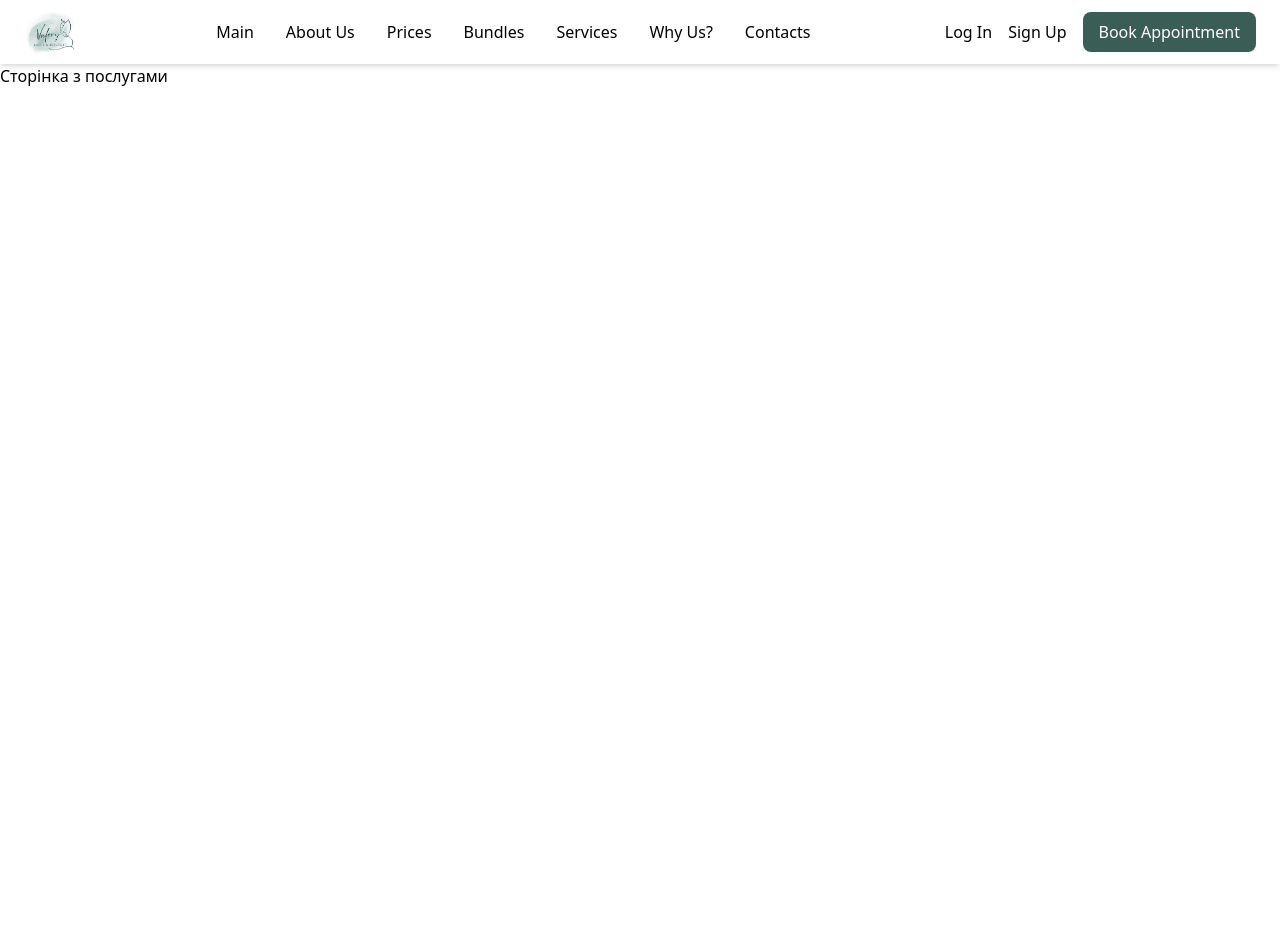
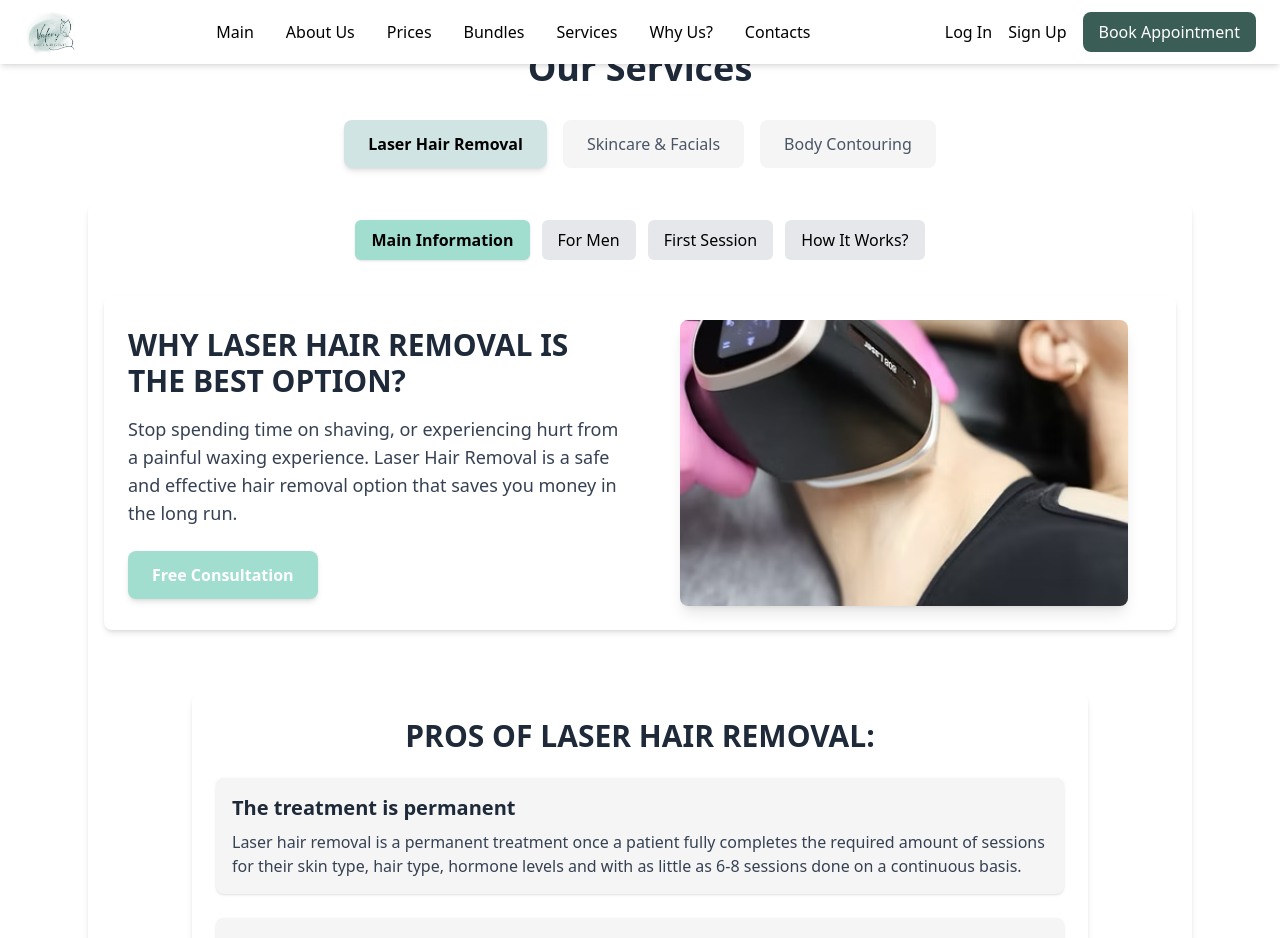
Before and after one commit to vktrkpv/valeryLaserStudio, a React (Vite) app: page /services in a window 1280 px wide. Shown: the top 938 px of the page. Before the commit the page ends 800 px from the top, so only its background shows below. Built offline with nearby package versions, Linux system fonts and the light colour scheme.

Commit message:
services part one added

```diff
--- a/src/App.tsx
+++ b/src/App.tsx
@@ -13,6 +13,7 @@ function App() {
     <div>
       <Router>
         <Header />
+
         <Routes>
           <Route path="/" element={<Home />} />
           <Route path="aboutus" element={<AboutUs/> } />
--- a/src/components/Header.tsx
+++ b/src/components/Header.tsx
@@ -3,7 +3,7 @@ import logo from '../assets/logo.png';
 
 function Header() {
   return (
-    <header className="bg-white shadow-md py-2 px-6 w-full">
+    <header className="fixed top-0 left-0 w-full bg-white shadow-md py-2 px-6 w-full z-50">
       <div className="container mx-auto flex justify-between items-center">
         <Link to="/">
           <img src={logo} alt="Valery Laser Studio" className="h-12" />
--- /dev/null
+++ b/src/components/services/BodyContouringTabs.tsx
@@ -0,0 +1,36 @@
+import { useState } from "react";
+
+export const bodySubTabs = [
+    { id: "main", label: "Main Information", content: "Main information about Body Contouring." },
+    { id: "ultrasound", label: "Ultrasound Cavitation", content: "Ultrasound Cavitation details." },
+  ];
+
+function BodyContouringTabs() {
+    const [activeSubTab, setActiveSubTab] = useState('main');
+    return(
+        <div>
+
+            <div className="flex justify-center space-x-3 pb-3">
+                {bodySubTabs.map((subTab) => (
+                    <button
+                    key={subTab.id}
+                    onClick={() => setActiveSubTab(subTab.id)}
+                    className={`px-4 py-2 rounded-md transition-all duration-300 ${
+                        activeSubTab === subTab.id ? "bg-[#A2DED0] text-black font-semibold shadow-sm" : "bg-gray-200 hover:bg-[#A2DED0]"
+                      } cursor-pointer`}
+                    >
+                        {subTab.label}
+
+                    </button>
+                ))}
+
+            </div>
+
+            {/* <div className="mt-6">{bodySubTabs.find((tab) => tab.id === activeSubTab)? }</div> */}
+
+        </div>
+    )
+
+}
+
+export default BodyContouringTabs;
--- /dev/null
+++ b/src/components/services/LaserHairRemovalInfo.tsx
@@ -0,0 +1,36 @@
+import { Link } from 'react-router-dom';
+import laserPhoto from '../../assets/laserInfoMain.png';
+import ProsLaserHairRemoval from './ProsLaserHairremoval';
+
+function LaserHairRemovalInfo(){
+    return(
+        <div>
+            <div className="max-w-6xl mx-auto bg-white p-6 rounded-lg shadow-md flex flex-col md:flex-row items-center gap-8">
+                <div className="flex-1 text-center md:text-left">
+                    <h1 className="text-3xl font-bold text-gray-800 mb-4">
+                    WHY LASER HAIR REMOVAL IS THE BEST OPTION?
+                    </h1>
+                    <p className="text-lg text-gray-700 mb-6">
+                    Stop spending time on shaving, or experiencing hurt from a painful waxing experience.
+                    Laser Hair Removal is a safe and effective hair removal option that saves you money in the long run.
+                    </p>
+                <button className="bg-[#A2DED0] text-white font-semibold px-6 py-3 rounded-lg shadow-md hover:bg-[#89CDBF] transition duration-300">
+                    <Link to="/contacts">
+                    Free Consultation
+                    </Link>
+                </button>
+                </div>
+                <div className="flex-1 flex justify-center">
+                <img src={laserPhoto} alt="Laser Hair Removal" className="rounded-lg shadow-lg w-full max-w-md" />
+                </div>
+            </div>
+
+            <div className="mt-16">
+                <ProsLaserHairRemoval />
+            </div>
+        </div>
+
+    )
+}
+
+export default LaserHairRemovalInfo;
--- /dev/null
+++ b/src/components/services/LaserHairRemovalTabs.tsx
@@ -0,0 +1,43 @@
+import { useState } from "react";
+import LaserHairRemovalInfo from "./LaserHairRemovalInfo";
+
+export const laserSubTabs = [
+    { id: "main", label: "Main Information", component: <LaserHairRemovalInfo/>},
+    { id: "men", label: "For Men" },
+    { id: "first", label: "First Session" },
+    { id: "how", label: "How It Works?"},
+  ];
+
+function LaserHairRemovalTabs() {
+
+    const [activeSubTab, setActiveTab] = useState('main');
+
+    return(
+        <div>
+            <div className="flex justify-center space-x-3 pb-3">
+                {laserSubTabs.map((subTab) => (
+                    <button
+                    key={subTab.id}
+                    onClick={() => setActiveTab(subTab.id)}
+                    className={`px-4 py-2 rounded-md transition-all duration-300 ${
+                        activeSubTab === subTab.id ? "bg-[#A2DED0] text-black font-semibold shadow-sm" : "bg-gray-200 hover:bg-[#A2DED0]"
+                      } cursor-pointer`}
+                    >
+                        {subTab.label}
+                    </button>
+                ))}
+
+            </div>
+
+            <div className="mt-6">
+        {laserSubTabs.find((tab) => tab.id === activeSubTab)?.component}
+      </div>
+
+
+
+        </div>
+    )
+
+}
+
+export default LaserHairRemovalTabs;
--- /dev/null
+++ b/src/components/services/ProsLaserHairremoval.tsx
@@ -0,0 +1,22 @@
+import { prosData } from "../../data/prosData";
+
+function ProsLaserHairRemoval(){
+    return(
+        <div className="max-w-4xl mx-auto bg-white p-6 rounded-lg shadow-md">
+      <h2 className="text-3xl font-bold text-gray-800 text-center mb-6">
+        PROS OF LASER HAIR REMOVAL:
+      </h2>
+      <div className="space-y-6">
+        {prosData.map((item, index) => (
+          <div key={index} className="p-4 bg-[#F5F5F5] rounded-lg shadow-sm">
+            <h3 className="text-xl font-semibold text-gray-800">{item.title}</h3>
+            <p className="text-gray-700 mt-2">{item.description}</p>
+          </div>
+        ))}
+      </div>
+    </div>
+
+    )
+}
+
+export default ProsLaserHairRemoval;
--- /dev/null
+++ b/src/data/prosData.ts
@@ -0,0 +1,37 @@
+export const prosData = [
+    {
+      title: "The treatment is permanent",
+      description:
+        "Laser hair removal is a permanent treatment once a patient fully completes the required amount of sessions for their skin type, hair type, hormone levels and with as little as 6-8 sessions done on a continuous basis.",
+    },
+    {
+      title: "It costs less than waxing",
+      description:
+        "Waxing on a monthly basis might cost more than laser hair removal treatments. With flexible payment plans, within 24 months, you will pay the same amount for both laser hair removal and waxing. However, while laser hair removal eliminates the need for treatment after 2 years, waxing requires consistent treatment for 20 or 25 years.",
+    },
+    {
+      title: "Committing to 6-8 treatments is manageable",
+      description:
+        "Considering the treatment is only done once every 4-8 weeks, 15 minutes to an hour of time seems minimal when you consider the long-term results you will achieve.",
+    },
+    {
+      title: "The treatment is 100% safe",
+      description:
+        "Many still speculate the safety of laser hair removal. This treatment was cleared by the FDA in the early 1990s and has grown in popularity since then. It is completely safe and only targets the hair follicle without affecting the surrounding skin or tissue.",
+    },
+    {
+      title: "The treatment is quick",
+      description:
+        "A typical laser hair removal treatment can take an average of 10 minutes to an hour. This allows flexibility in the busy life of the average Canadian. Many of our patients come by on their lunch break for a quick treatment and still have time to enjoy their meal before heading back to work.",
+    },
+    {
+      title: "No Downtime",
+      description:
+        "Say goodbye to downtime. After the treatment, patients may experience mild erythema (redness) that typically lasts for 10-30 minutes. Plus, you won’t have to deal with the sticky feeling associated with waxing or similar treatments.",
+    },
+    {
+      title: "Painless",
+      description:
+        "Gone are the days of numbing cream and post-treatment icing. Thanks to modern laser technology and built-in cooling systems, the treatment is now completely painless.",
+    },
+  ];
--- a/src/pages/Home.tsx
+++ b/src/pages/Home.tsx
@@ -9,11 +9,14 @@ function Home() {
     <div>
         <VideoSection/>
         <AboutUs/>
+
+        {/* <Services/>
         <Prices/>
 
-        {/* Bundles */}
+        Bundles */}
 
-        <Services/>
+
+
         <Contacts/>
 
 
--- a/src/pages/Services.tsx
+++ b/src/pages/Services.tsx
@@ -1,5 +1,46 @@
+import { useState } from 'react';
+import LaserHairRemovalTabs from '../components/services/LaserHairRemovalTabs';
+import BodyContouringTabs from '../components/services/BodyContouringTabs';
+
+export const mainTabs = [
+  { id: "laser", label: "Laser Hair Removal" },
+  { id: "skincare", label: "Skincare & Facials" },
+  { id: "body", label: "Body Contouring" },
+];
+
 function Services() {
-  return <h1>Сторінка з послугами</h1>;
+  const [activeTab, setActiveTab] = useState('laser');
+
+  return (
+    <div className="max-w-6xl mx-auto px-6 py-12">
+      <h1 className="text-4xl font-bold text-center text-gray-800 mb-8">
+        Our Services
+      </h1>
+
+      <div className="flex justify-center space-x-4 pb-3">
+        {mainTabs.map((tab) => (
+          <button
+            onClick={() => setActiveTab(tab.id)}
+            key={tab.id}
+            className={`px-6 py-3 rounded-lg transition-all duration-300 ${
+              activeTab === tab.id
+                ? 'bg-[#d0e4e4] text-black font-semibold shadow-md'
+                : 'bg-[#F5F5F5] text-gray-600 hover:bg-[#d0e4e4] hover:text-black hover:shadow-md'
+            } cursor-pointer`}
+          >
+            {tab.label}
+          </button>
+        ))}
+      </div>
+
+      <div className="mt-6 p-4 bg-white shadow-md rounded-lg">
+        {activeTab === 'laser' && <LaserHairRemovalTabs/> }
+        {activeTab === "skincare" && <p>Skincare & Facials Content</p>}
+        {activeTab === "body" && <BodyContouringTabs />}
+
+      </div>
+    </div>
+  );
 }
 
 export default Services;
```
Also changed, not shown: src/assets/laserInfoMain.png (added).
